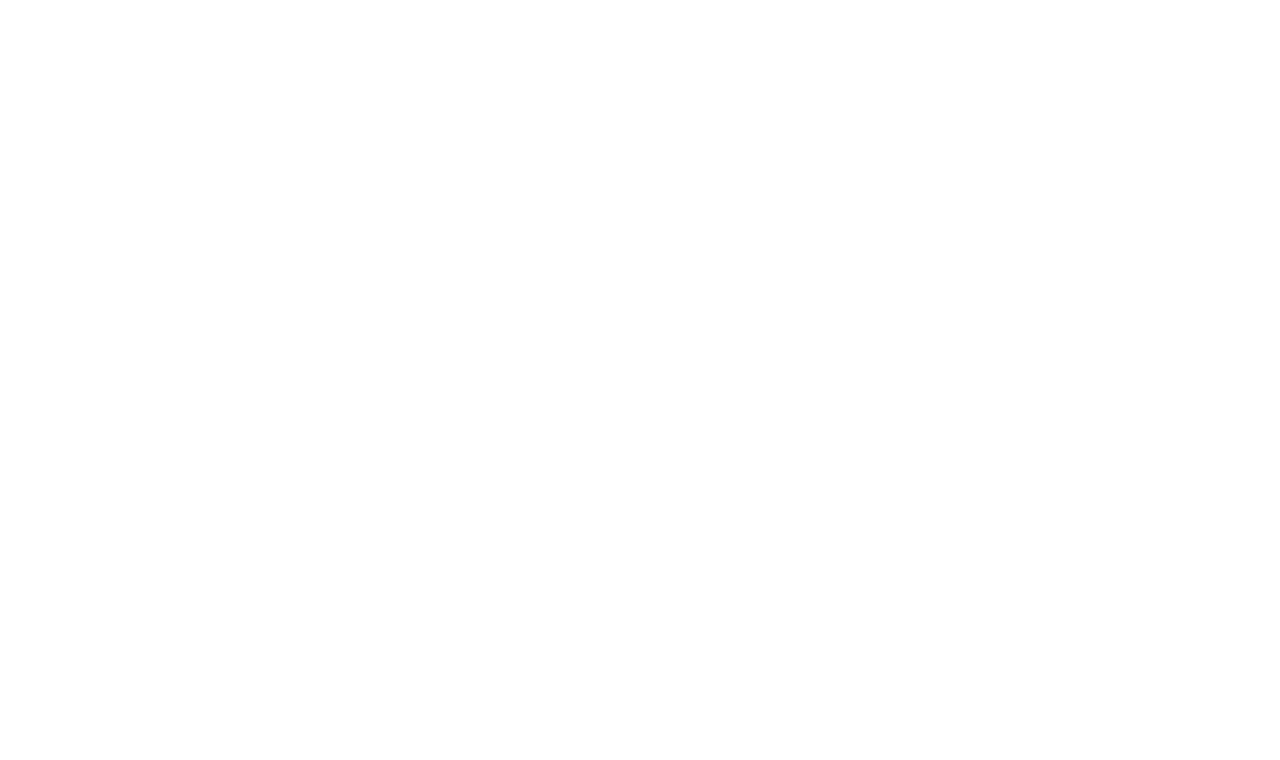
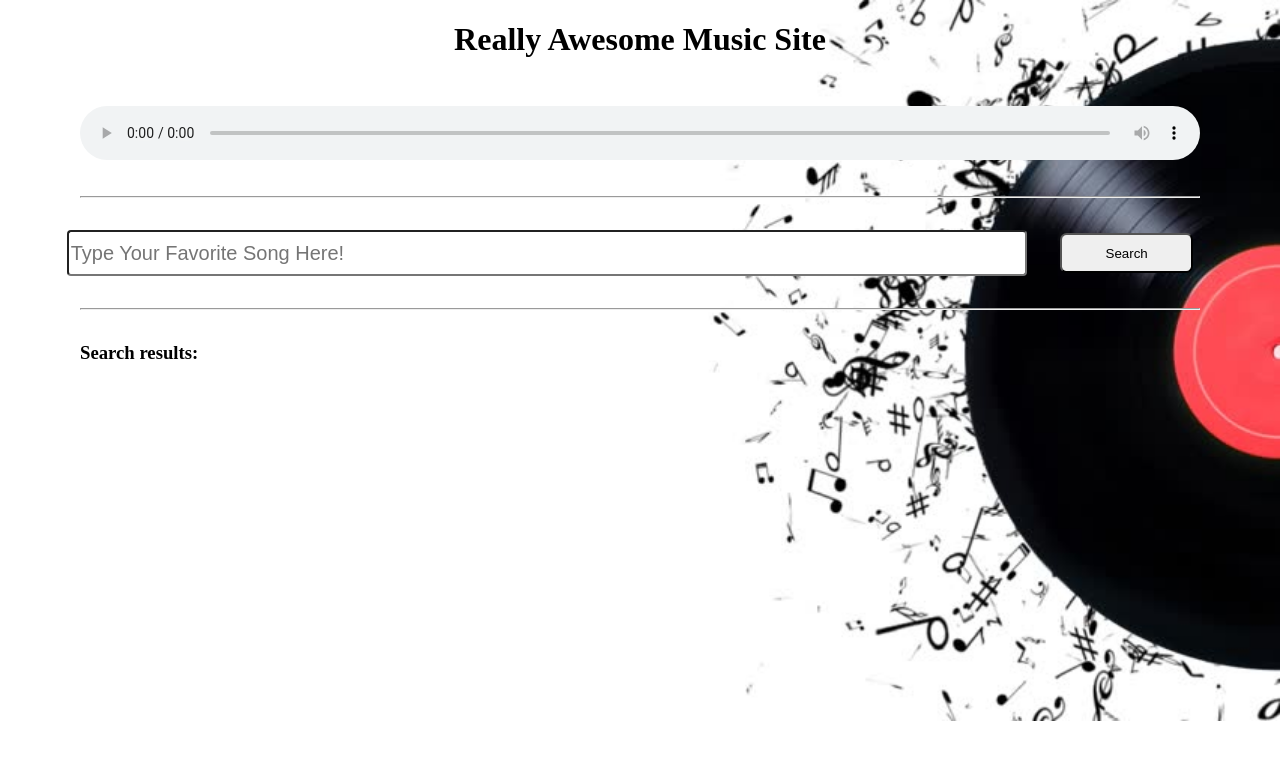
Before and after one commit to ct-rogers/week4project, a plain HTML site: page index.html in a window 1280 px wide. Drawn offline with Linux system fonts and the light colour scheme.

```diff
--- a/index.html
+++ b/index.html
@@ -1,11 +1,30 @@
 <!DOCTYPE html>
 <html>
-  <head>
-    <meta charset="utf-8">
-    <link rel='stylesheet' href='styles.css'>
-    <title>Music Search Site</title>
-  </head>
-  <body>
-  <script src='main.js'></script>
-  </body>
+
+<head>
+  <title>iTunes Music Search</title>
+  <link rel="stylesheet" href="styles.css">
+</head>
+
+<body>
+  <div class="container">
+    <header>
+      <h1>Really Awesome Music Site</h1>
+    </header>
+    <div class="player">
+      <audio class="music-player" controls="controls" src="#"></audio>
+    </div>
+    <hr class="hr1">
+    <div class="search">
+      <input id="searchBar" type="text" placeholder="Type Your Favorite Song Here!" name="searchInput">
+      <button id="button" type="button" name="searchButton">Search</button>
+    </div>
+    <hr class="hr2">
+    <div id="searchResults">
+      <h3>Search results:</h3>
+    </div>
+  </div>
+  <script src="main.js"></script>
+</body>
+
 </html>
--- a/main.js
+++ b/main.js
@@ -0,0 +1,37 @@
+let searchBox = document.getElementById('searchBox')
+let searchResults = document.getElementById('searchResults')
+let searchTerm = ''
+
+let searchBar = document.getElementById('searchBar')
+let button = document.getElementById('button')
+
+button.addEventListener('click', function() {
+  searchTerm = searchBar.value.split(' ').join('+')
+
+  let URL = `https://itunes.apple.com/search?term=${searchTerm}&limit=15`
+
+  const promise = fetch(URL).then(response => response.json()).then(data => {
+    data.results.forEach(song => {
+      let songInfo = document.createElement('li')
+
+      let img = document.createElement('img')
+      img.src = song.artworkUrl100
+      songInfo.appendChild(img)
+
+      let songTitle = document.createElement('p')
+      songTitle.textContent = song.trackName
+      songInfo.appendChild(songTitle)
+
+      let artist = document.createElement('p')
+      artist.textContent = song.artistName
+      songInfo.appendChild(artist)
+
+      let audio = document.createElement('a')
+      audio.href = song.previewUrl
+      songInfo.appendChild(audio)
+
+      searchResults.appendChild(songInfo)
+      console.log(audio)
+    })
+  })
+})
--- a/styles.css
+++ b/styles.css
@@ -0,0 +1,40 @@
+body {
+  margin: .5em 5em;
+  background-image: url(iTunesBackground.jpeg);
+  background-repeat: no-repeat;
+  background-size: cover;
+}
+
+h1 {
+  text-align: center;
+  margin-bottom: 1.5em;
+}
+
+audio {
+  width: 100%;
+}
+
+input {
+  border-radius: .2em;
+  width: 85%;
+  height: 2em;
+  font-size: 20px;
+  margin-left: -1em;
+}
+
+button {
+  border-radius: .5em;
+  width: 10em;
+  height: 3em;
+  margin-left: 2.5em;
+}
+
+hr {
+  margin: 2em 0;
+}
+
+.search {
+  display: flex;
+  justify-content: center;
+  align-items: center;
+}
```
Also changed, not shown: iTunesBackground.jpeg (added).
